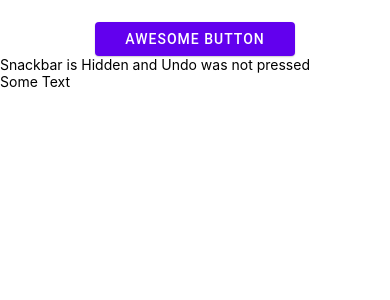
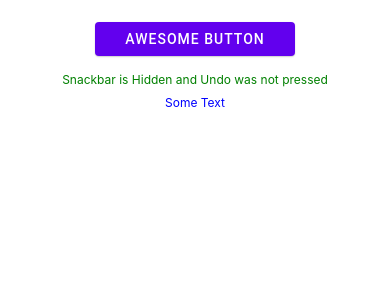
Before and after one commit to willbrom/AwesomeProject, a React Native app: screen / in a window 390 px wide. Shown: the top 300 px of the page. Built offline with nearby package versions, Linux system fonts and the light colour scheme.

Commit message:
add some style

```diff
--- a/App.js
+++ b/App.js
@@ -16,8 +16,9 @@ export default function App() {
         onPress={() => setVisible(true)}>
         Awesome Button
       </Button>
-      <Text>Snackbar is {visible ? 'Show' : 'Hidden'} and Undo was {undo ? 'pressed' : 'not pressed'} </Text>
-      <Text>{someText}</Text>
+
+      <Text style={styles.text}>Snackbar is {visible ? 'Show' : 'Hidden'} and Undo was {undo ? 'pressed' : 'not pressed'}</Text>
+      <Text style={[styles.text, styles.blueText]}>{someText}</Text>
 
       <Snackbar
         visible={visible}
@@ -45,5 +46,15 @@ const styles = StyleSheet.create({
   button: {
     width: 200,
     alignSelf: "center"
+  },
+  text: {
+    alignSelf: "center",
+    fontSize: 12,
+    color: "green",
+    top: 12,
+    padding: 4
+  },
+  blueText: {
+    color: "blue"
   }
 });
```
